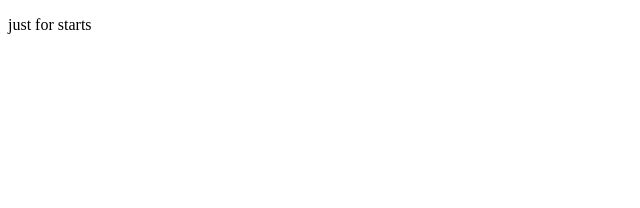
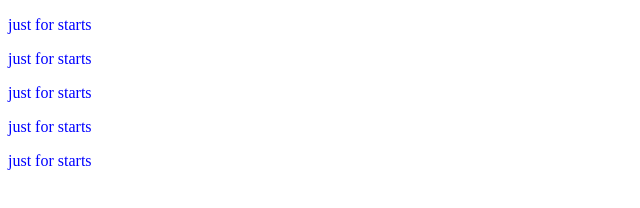
Before and after one commit to hugoht3/fit-fusion, a plain HTML site: page index.html in a window 1280 px wide. Shown: the whole page, without its empty margins (0-640 px from the left). Drawn offline with Linux system fonts and the light colour scheme.

Commit message:
added images,js,css folders

```diff
--- /dev/null
+++ b/assests/css/style.css
@@ -0,0 +1,4 @@
+p {
+    color: blue;
+    ;
+}
--- /dev/null
+++ b/assests/js/style.js
@@ -0,0 +1 @@
+console.log("TRIAL TRIAL TRIAL");
--- a/index.html
+++ b/index.html
@@ -3,11 +3,23 @@
 <head>
     <meta charset="UTF-8">
     <meta name="viewport" content="width=device-width, initial-scale=1.0">
+
+    <link rel="stylesheet" href="./assests/css/style.css">
     <title>fit-fusion</title>
 </head>
 <body>
     <div>
         <p>just for starts</p>
+        <p>just for starts</p>
+        <p>just for starts</p>
+        <p>just for starts</p>
+        <p>just for starts</p>
     </div>
+
+
+
+
+
+    <script src="./assests/js/style.js"></script>
 </body>
 </html>
```
Also changed, not shown: assests/images/logo.png (added).
